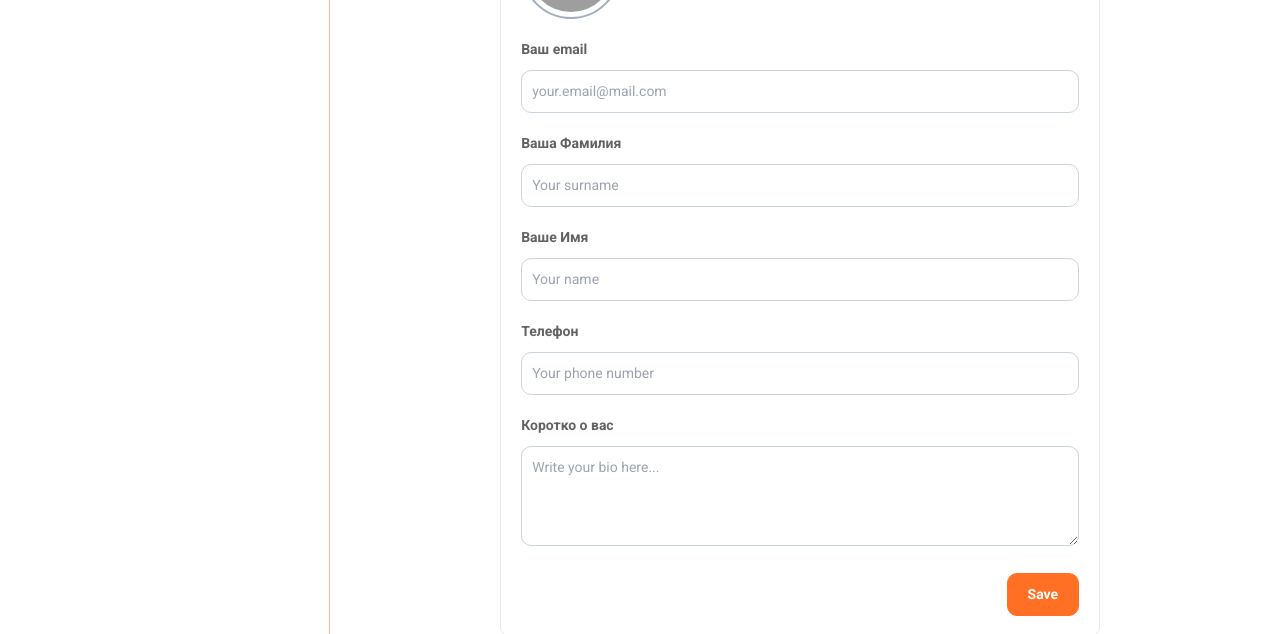
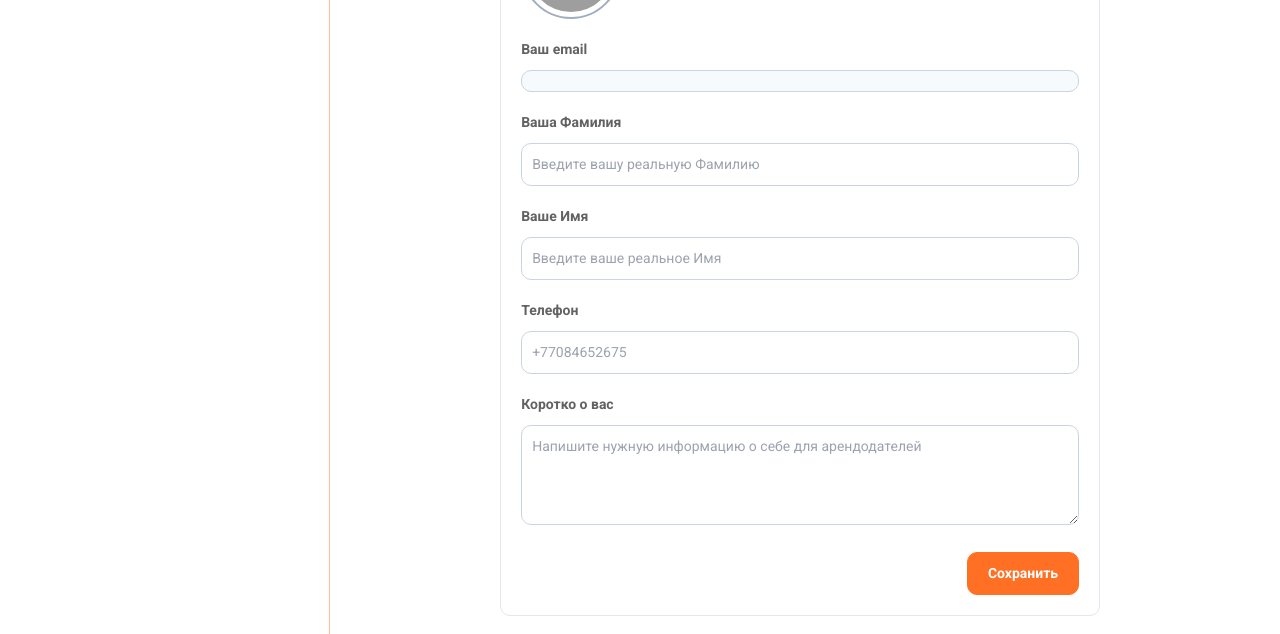
Before and after one commit to n31t/frontend2, a Next.js app: page /profile in a window 1280 px wide. Shown: the part 318-952 px from the top of the page. Built offline with nearby package versions, Linux system fonts and the light colour scheme; no server answers; grey boxes are pictures that could not be loaded.

Commit message:
fix saving

```diff
--- a/src/components/profile-component.tsx
+++ b/src/components/profile-component.tsx
@@ -51,7 +51,7 @@ const Profile: React.FC = () => {
         e.preventDefault();
         setIsSaving(true);
         try {
-            const token = localStorage.getItem('refreshToken');
+            const token = localStorage.getItem('accessToken');
             if (!token) {
                 throw new Error('No token found');
             }
@@ -68,6 +68,9 @@ const Profile: React.FC = () => {
 
     if (isLoading) {
         return <div className="loading">Loading...</div>;
+    }
+    if (isSaving) {
+        return <div className="loading">Saving...</div>;
     }
 
 //   if (!user) return <div className='w-full, h-screen'>Loading...</div>;
@@ -241,15 +244,7 @@ const Profile: React.FC = () => {
             <form onSubmit={handleSubmit}>
                 <div className="form-group">
                     <label htmlFor="email">Ваш email</label>
-                    <input
-                        type="email"
-                        id="email"
-                        name="email"
-                        value={user?.email || ''}
-                        onChange={handleInputChange}
-                        placeholder="your.email@mail.com"
-                        required
-                    />
+                    <div className="email-display">{user?.email}</div>
                 </div>
                 <div className="form-group">
                     <label htmlFor="surname">Ваша Фамилия</label>
@@ -259,7 +254,7 @@ const Profile: React.FC = () => {
                         name="surname"
                         value={user?.surname || ''}
                         onChange={handleInputChange}
-                        placeholder="Your surname"
+                        placeholder="Введите вашу реальную Фамилию"
                         required
                     />
                 </div>
@@ -271,7 +266,7 @@ const Profile: React.FC = () => {
                         name="name"
                         value={user?.name || ''}
                         onChange={handleInputChange}
-                        placeholder="Your name"
+                        placeholder="Введите ваше реальное Имя"
                         required
                     />
                 </div>
@@ -283,7 +278,7 @@ const Profile: React.FC = () => {
                         name="phoneNumber"
                         value={user?.phoneNumber || ''}
                         onChange={handleInputChange}
-                        placeholder="Your phone number"
+                        placeholder="+77084652675"
                         required
                     />
                 </div>
@@ -294,11 +289,11 @@ const Profile: React.FC = () => {
                         name="smallDescription"
                         value={user?.smallDescription || ''}
                         onChange={handleInputChange}
-                        placeholder="Write your bio here..."
+                        placeholder="Напишите нужную информацию о себе для арендодателей"
                     ></textarea>
                 </div>
                 <div className="save-button">
-                    <button type="submit">Save</button>
+                    <button type="submit">Сохранить</button>
                 </div>
             </form>
         </div>
@@ -307,7 +302,7 @@ const Profile: React.FC = () => {
                 @import url('https://fonts.googleapis.com/css2?family=Plus+Jakarta+Sans:wght@200;300;400;500;600;700;800&display=swap');
 
                 body {
-                    font-family: 'Plus Jakarta Sans', sans-serif;
+
                     background-color: white;
                     color: #161931;
                     margin: 0;
@@ -439,6 +434,14 @@ const Profile: React.FC = () => {
                 .save-button button:hover {
                     background-color: #CB5200;
                 }
+                .email-display {
+                    padding: 10px;
+                    font-size: 14px;
+                    color: #1a202c;
+                    background-color: #f7fafc;
+                    border: 1px solid #cbd5e0;
+                    border-radius: 10px;
+                }
                 @media (min-width: 768px) {
                     .container {
                         flex-direction: row;
```
